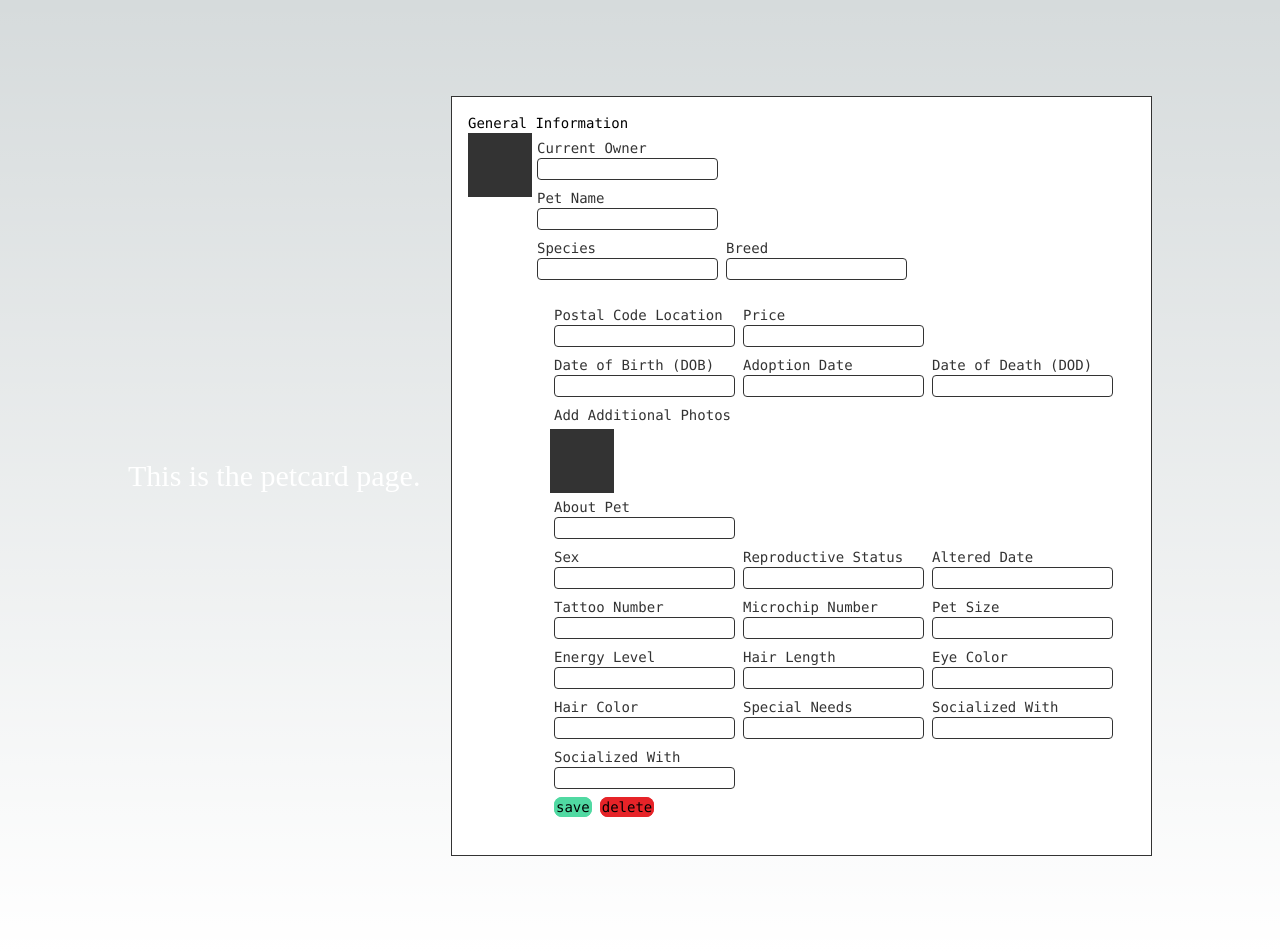
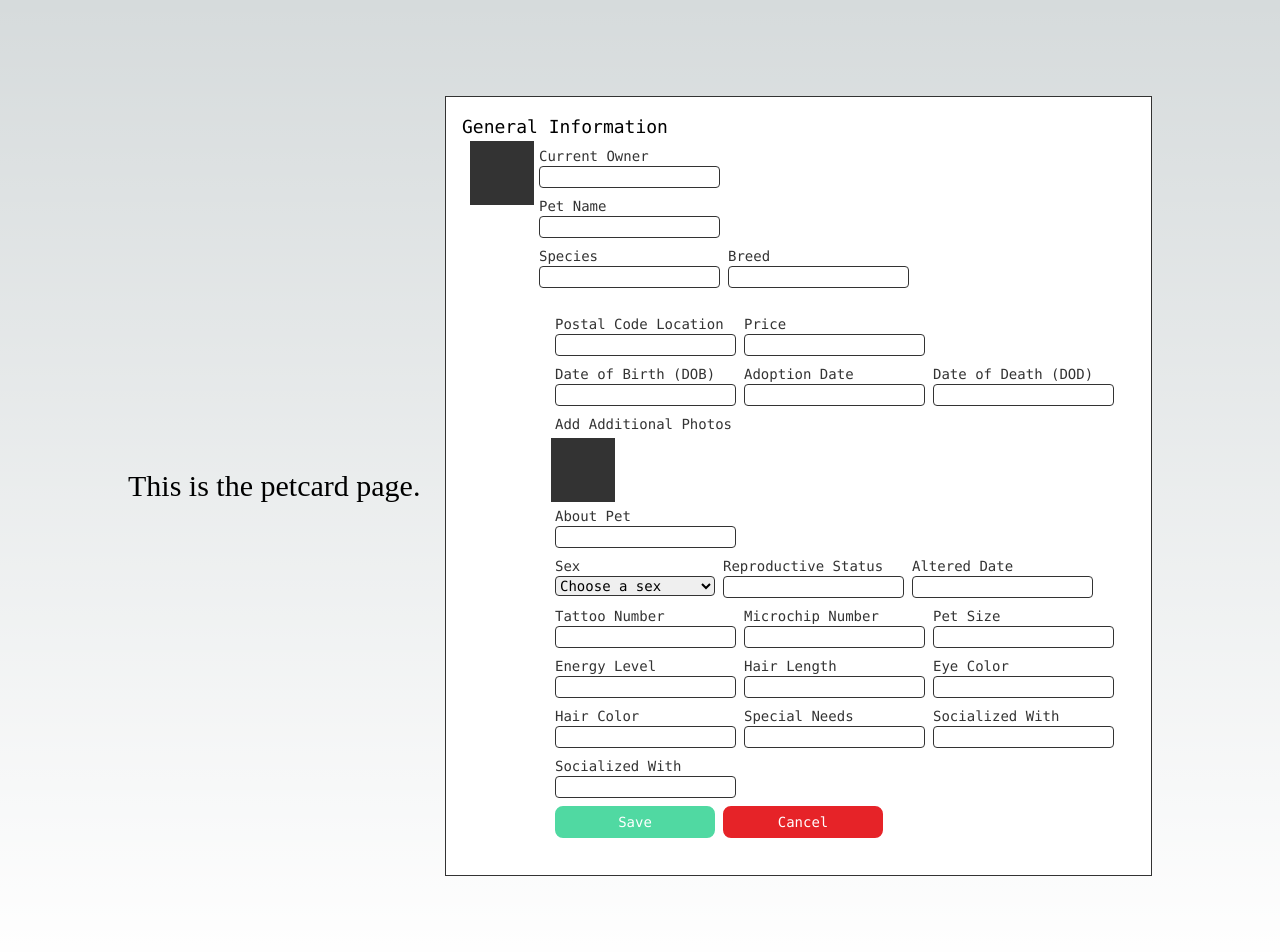
Before and after one commit to samnbogen/petstarz, a Next.js app: page /petcard in a window 1280 px wide. Shown: the top 952 px of the page. Built offline with nearby package versions, Linux system fonts and the light colour scheme.

Commit message:
Updated UI

```diff
--- a/app/petcard/form.js
+++ b/app/petcard/form.js
@@ -19,7 +19,7 @@ export default function PetCardForm() {
                         <input type="text" id="petName" name="petName" />
                     </div>
                     <div>
-                        <label class="border border-gray" for="species">Species</label>
+                        <label class="" for="species">Species</label>
                         <input type="text" id="species" name="species" />
                     </div>
                 </div>
--- a/app/petcard/page.js
+++ b/app/petcard/page.js
@@ -9,19 +9,20 @@ export default function Home() {
     <main className="flex min-h-screen flex-col items-center justify-between p-24">
       <div className="z-10 max-w-5xl w-full items-center justify-between font-mono text-sm lg:flex">
         <h1
-          className="text-3xl text-center text-white hover:text-light-violet z-40"
+          className="text-3xl text-center text-black hover:text-light-violet z-40"
           style={{ fontFamily: 'Pacifico' }}>
             This is the petcard page.
         </h1>
         {/* pet card form starts here */}
         <div  className="border border-solid border-gray p-4 w-128 bg-white">
             <div>
-                <h1 class="">General Information</h1>
+                <h1 class="text-lg">General Information</h1>
             </div>
             <div className="flex flex-row">
-                <div className="bg-gray h-16 w-16">
-                    {/* image will go here */}
-                </div>
+            <div className="ml-2 bg-gray h-16 w-16">
+                        {/* image will go here */}
+                    </div>
+                <div class="text-justify-center">
                 <div className="border border-white">
                     <div className="p-1">
                         <label class="text-gray block" for="currentOwner">Current Owner</label>
@@ -41,6 +42,7 @@ export default function Home() {
                             <input class="border border-gray rounded" type="text" id="breed" name="breed" />
                         </div>
                     </div>
+                </div>
                 <div  className="border border-solid border-white p-4 w-128">
                     <div className="flex flex-row">
                         <div className="p-1">
@@ -81,7 +83,11 @@ export default function Home() {
                     <div className="flex flex-row">
                         <div className="p-1">
                             <label class="text-gray block" for="sex">Sex</label>
-                            <input class="border border-gray rounded" type="text" id="sex" name="sex" />
+                            <select class="border border-gray rounded w-40" type="text" id="sex" name="sex">
+                                <option selected>Choose a sex</option>
+                                <option value = "male">Male</option>
+                                <option value = "female">Female</option>
+                            </select>
                         </div>
                         <div className="p-1">
                             <label class="text-gray block" for="reproductiveStatus">Reproductive Status</label>
@@ -138,14 +144,16 @@ export default function Home() {
                         <label class="text-gray block" for="socializedWith">Socialized With</label>
                         <input class="border border-gray rounded" type="text" id="socializedWith" name="socializedWith" />
                     </div>
-                    <div className="flex flex-row">
-                        <div className="p-1">
-                            <label class="border-2 border-green rounded-lg bg-green hover:cursor-pointer hover:bg-white hover:text-green" for="save">save</label>
-                            <input type="button" id="save" name="save" />
+                    <div className="flex flex-row p-1">
+                        <div class="mr-1">
+                            <div class="text-center text-white p-1 w-40 border-2 border-green bg-green rounded-lg hover:bg-white hover:cursor-pointer hover:text-green">
+                                <p>Save</p>
+                            </div>
                         </div>
-                        <div className="p-1">
-                            <label class="border-2 border-red rounded-lg bg-red hover:cursor-pointer hover:bg-white hover:text-red" for="delete">delete</label>
-                            <input type="button" id="delete" name="delete" />
+                        <div class="ml-1">
+                            <div class="text-center text-white p-1 w-40 border-2 border-red bg-red rounded-lg hover:bg-white hover:cursor-pointer hover:text-red">
+                                <p>Cancel</p>
+                            </div>
                         </div>
                     </div>
                 </div>
```
